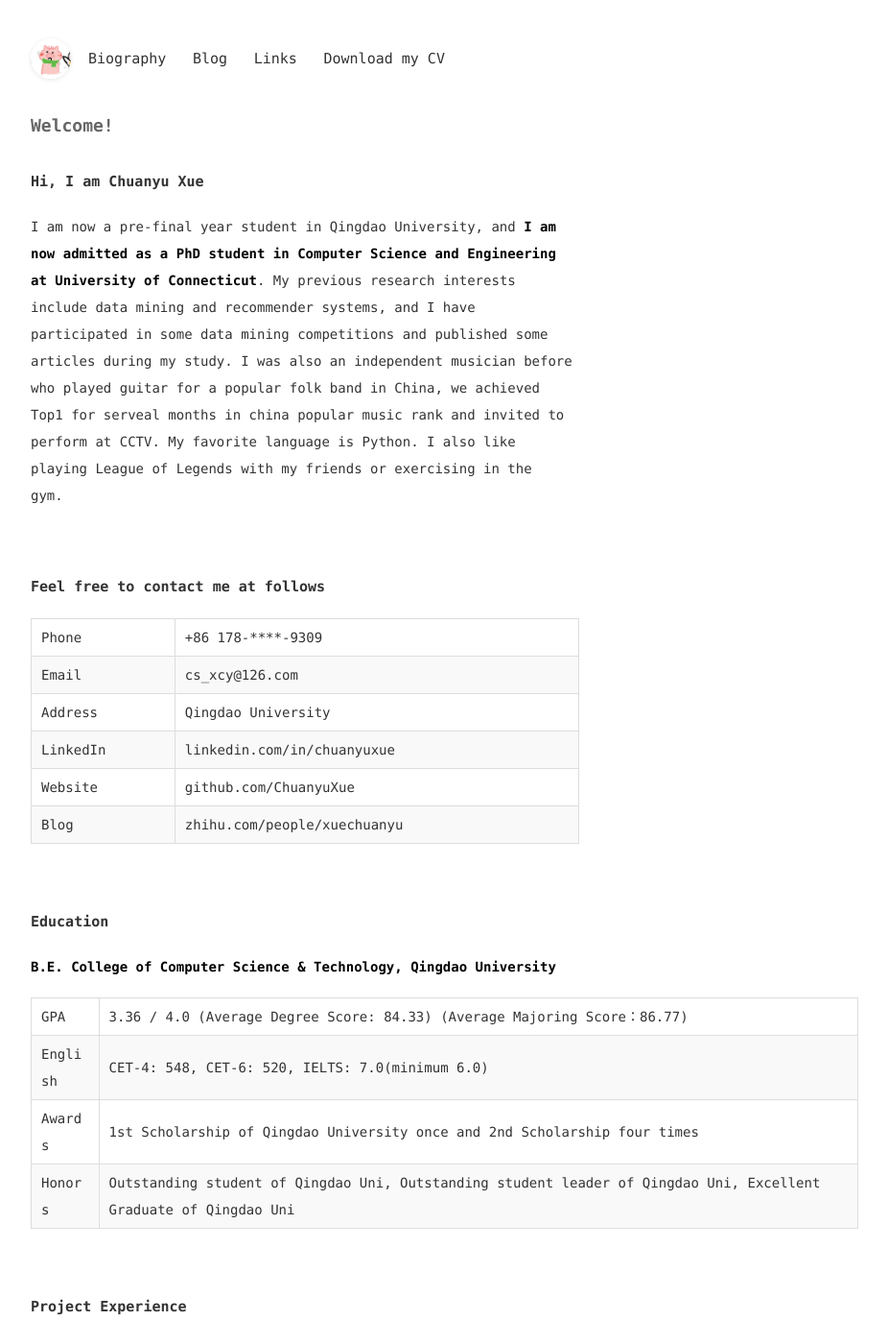
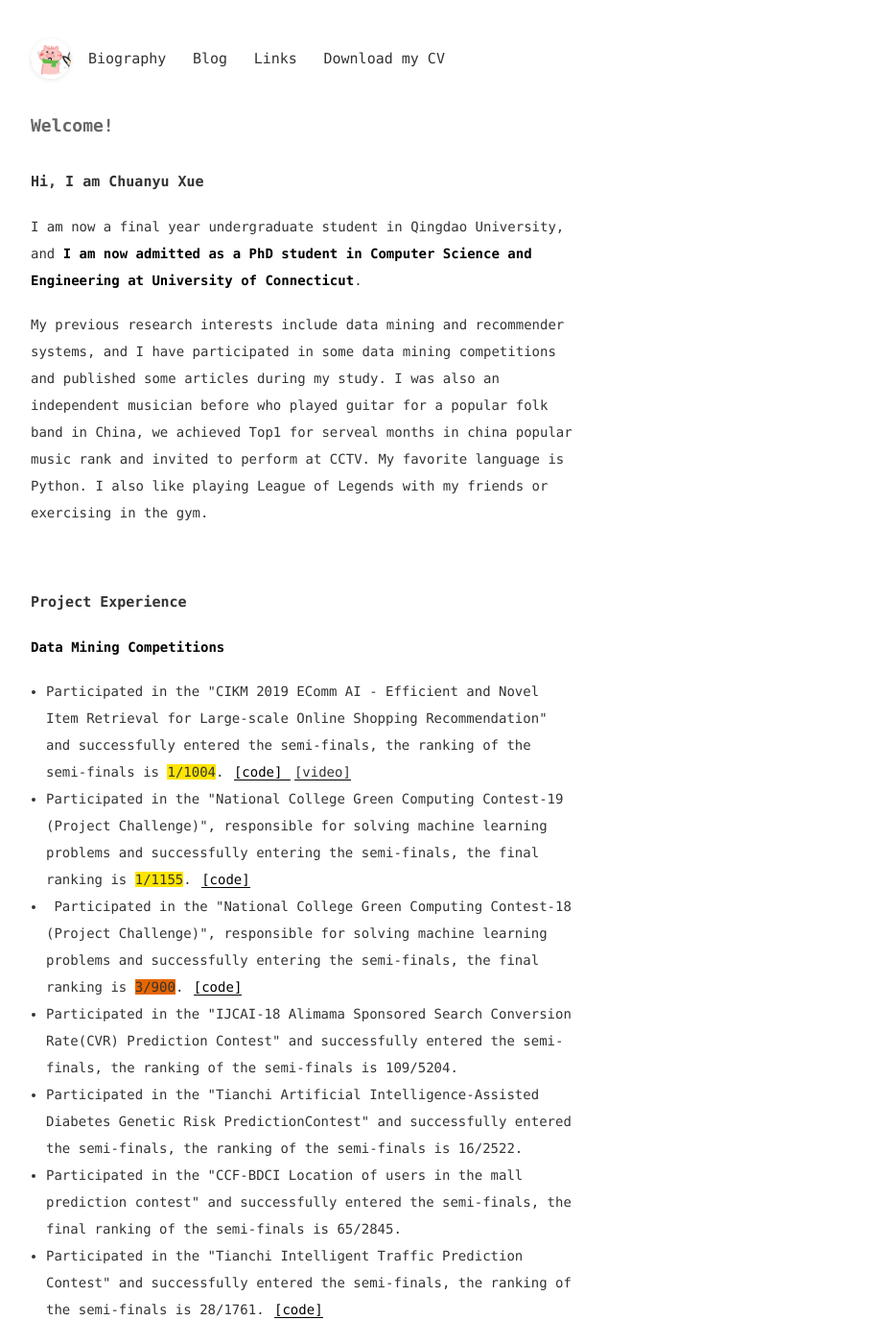
Before and after one commit to ChuanyuXue/profile, a Jekyll site: the page built from index.html, in a window 1280 px wide and 1400 px high. Shown: the whole window at 96% size, without its empty margins (322-1248 px from the left). Built offline with Jekyll 4.4.1, drawn with Linux system fonts in a browser that asks for light colours; some of the changed text lies outside the part shown.

Commit message:
Update index.html

```diff
--- a/index.html
+++ b/index.html
@@ -8,118 +8,14 @@
 	Hi, I am Chuanyu Xue
 </h3>
 <p>
-	I am now a pre-final year student in Qingdao University, and <strong>I am now admitted as a PhD student in Computer Science and Engineering at University of Connecticut</strong>. My previous research interests include data mining and recommender systems, and I have participated in some data mining competitions and published some articles during my study. I was also an independent musician before who played guitar for a popular folk band in China, we achieved Top1 for serveal months in china popular music rank and invited to perform at CCTV. My favorite language is Python. I also like playing League of Legends with my friends or exercising in the gym.&nbsp;
-</p>
-<h3>
-	<br />
-</h3>
-<h3>
-	Feel free to contact me at follows
-</h3>
-<p>
-	<table style="width:100%;" cellpadding="2" cellspacing="0" border="1" bordercolor="#000000">
-		<tbody>
-			<tr>
-				<td>
-					<span>Phone</span><br />
-				</td>
-				<td>
-					<span>+86 178-****-9309</span><br />
-				</td>
-			</tr>
-			<tr>
-				<td>
-					<span>Email</span><br />
-				</td>
-				<td>
-					<span>cs_xcy@126.com</span><br />
-				</td>
-			</tr>
-			<tr>
-				<td>
-					<span>Address</span><br />
-				</td>
-				<td>
-					<span>Qingdao University</span><br />
-				</td>
-			</tr>
-			<tr>
-				<td>
-					<span>LinkedIn</span><br />
-				</td>
-				<td>
-					<span>linkedin.com/in/chuanyuxue&nbsp;</span><span></span><br />
-				</td>
-			</tr>
-			<tr>
-				<td>
-					<span>Website</span><br />
-				</td>
-				<td>
-					<span>github.com/ChuanyuXue&nbsp;</span><span></span><br />
-				</td>
-			</tr>
-			<tr>
-				<td>
-					Blog
-				</td>
-				<td>
-					zhihu.com/people/xuechuanyu<br />
-				</td>
-			</tr>
-		</tbody>
-	</table>
-</p>
-<h3>
-	<br />
-</h3>
-<h3>
-	Education
-</h3>
-<p>
-	<strong>B.E. College of Computer Science &amp; Technology, Qingdao University</strong>
+	I am now a final year undergraduate student in Qingdao University, and <strong>I am now admitted as a PhD student in Computer Science and Engineering at University of Connecticut</strong>.&nbsp;
 </p>
 <p>
-	<table cellpadding="2" cellspacing="0" border="1" bordercolor="#000000" style="width:863.333px;">
-		<tbody>
-			<tr>
-				<td>
-					GPA
-				</td>
-				<td>
-					3.36 / 4.0 (Average Degree Score: 84.33) (Average Majoring Score：86.77)<br />
-				</td>
-			</tr>
-			<tr>
-				<td>
-					English<br />
-				</td>
-				<td>
-					CET-4: 548, CET-6: 520, IELTS: 7.0(minimum 6.0)<br />
-				</td>
-			</tr>
-			<tr>
-				<td>
-					Awards<br />
-				</td>
-				<td>
-					1st Scholarship of Qingdao University once and 2nd Scholarship four times<br />
-				</td>
-			</tr>
-			<tr>
-				<td>
-					Honors<br />
-				</td>
-				<td>
-					Outstanding&nbsp;student of Qingdao Uni,&nbsp;Outstanding&nbsp;student leader of Qingdao Uni, Excellent Graduate of Qingdao Uni
-				</td>
-			</tr>
-		</tbody>
-	</table>
+	My previous research interests include data mining and recommender systems, and I have participated in some data mining competitions and published some articles during my study. I was also an independent musician before who played guitar for a popular folk band in China, we achieved Top1 for serveal months in china popular music rank and invited to perform at CCTV. My favorite language is Python. I also like playing League of Legends with my friends or exercising in the gym.&nbsp;
 </p>
-<h3>
+<p>
 	<br />
-</h3>
+</p>
 <h3>
 	Project Experience
 </h3>
@@ -175,13 +71,15 @@
 	<strong>Others</strong>
 </p>
 <p>
-	<br />
+	<ul>
+		<li>
+			Invited to make the online course titled "The Purchase and Redemption Forecast Challenge" on Alibaba Tianchi platform. <a href="https://github.com/ChuanyuXue/The-Purchase-and-Redemption-Forecast-Challenge-baseline" target="_blank">[Code]</a>
+		</li>
+		<li>
+			<span>Organized and planned the competition "The&nbsp;</span><span>Prediction of Used Car Transaction Price Competition</span><span>" jointly held by Datawhale and Tianchi <a href="https://tianchi.aliyun.com/competition/entrance/231784/introduction" target="_blank">[link]</a></span><a href="https://tianchi.aliyun.com/competition/entrance/231784/introduction" target="_blank"><span></span></a><a href="https://tianchi.aliyun.com/course/video?spm=5176.12282027.0.0.5fda379caLvonc&liveId=41146" target="_blank">[video]</a><br />
+		</li>
+	</ul>
 </p>
-<ul>
-	<li>
-		Invited to make the online course titled "The Purchase and Redemption Forecast Challenge" on Alibaba Tianchi platform. <a href="https://github.com/ChuanyuXue/The-Purchase-and-Redemption-Forecast-Challenge-baseline" target="_blank">[Code]</a>
-	</li>
-</ul>
 <p>
 	<br />
 </p>
```
